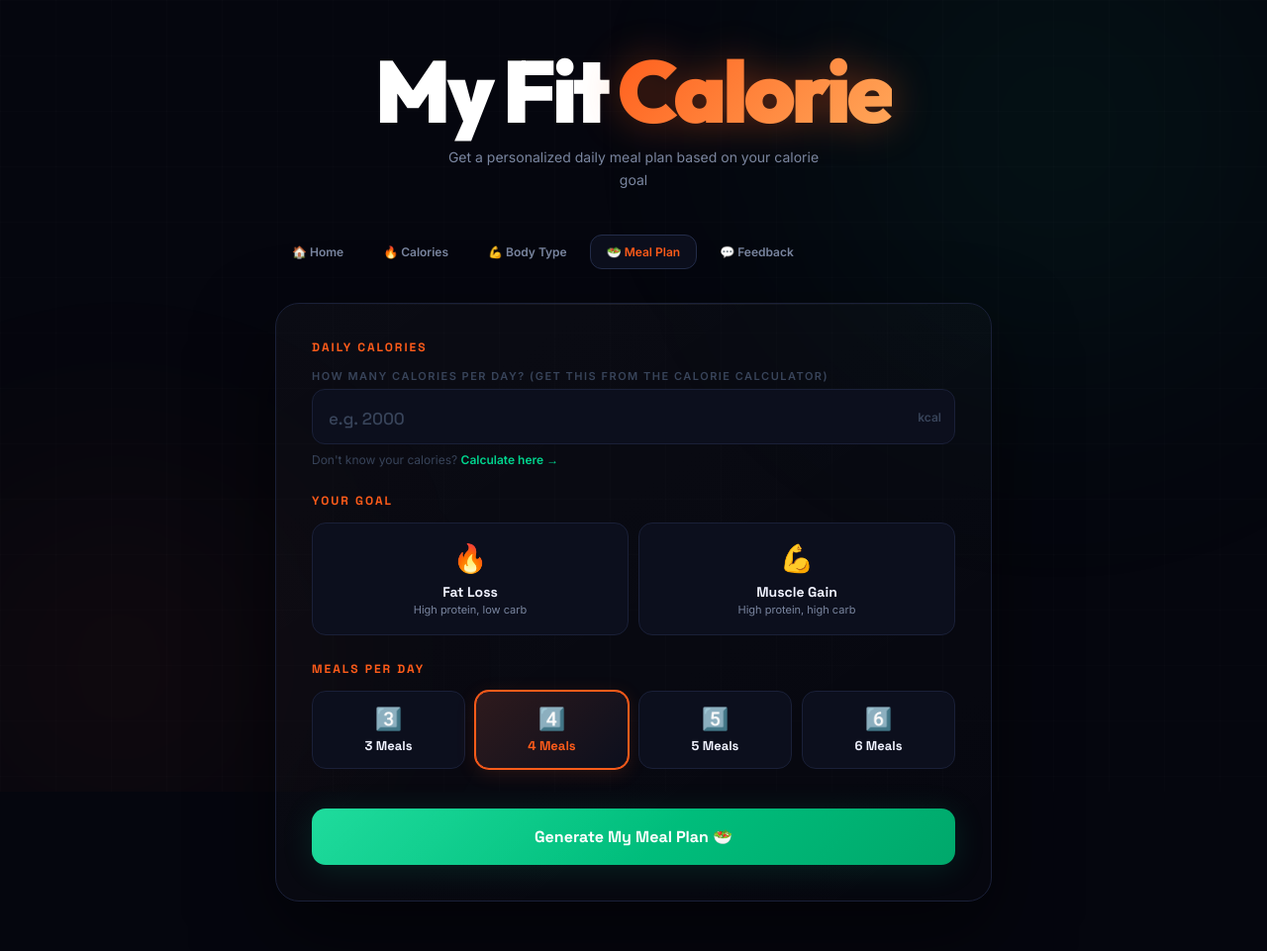
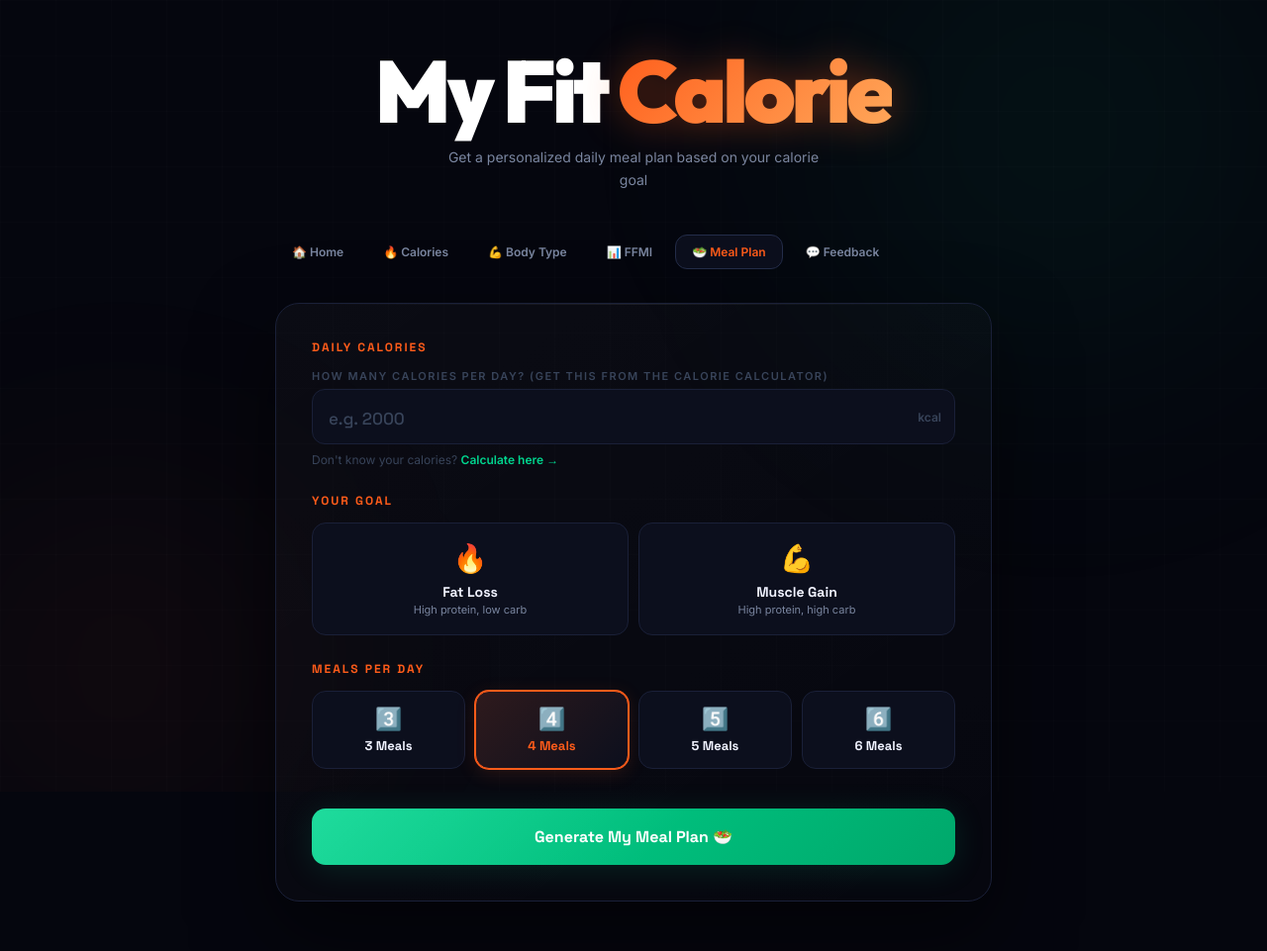
Before and after one commit to arhamsiddiqui07/myfitcalorie, a Flask app: page /mealplan in a window 1280 px wide. Shown: the top 961 px of the page at 99% size. Run offline with Flask 3, Linux system fonts and the light colour scheme.

Commit message:
Update mealplan.html

```diff
--- a/templates/mealplan.html
+++ b/templates/mealplan.html
@@ -103,7 +103,7 @@ input[type=number]::placeholder{color:var(--tx3);font-size:17px;font-weight:500}
     <a href="/" class="logo-link"><h1><span class="logo-w">My Fit</span> <span class="fire">Calorie</span></h1></a>
     <p>Get a personalized daily meal plan based on your calorie goal</p>
   </header>
-  <div class="nav"><a href="/" class="nav a">🏠 Home</a><a href="/calculator" class="nav a">🔥 Calories</a><a href="/bodytype" class="nav a">💪 Body Type</a><a href="/mealplan" class="nav a on">🥗 Meal Plan</a><a href="/feedback" class="nav a">💬 Feedback</a></div>
+  <div class="nav"><a href="/" class="nav a">🏠 Home</a><a href="/calculator" class="nav a">🔥 Calories</a><a href="/bodytype" class="nav a">💪 Body Type</a><a href="/ffmi" class="nav a">📊 FFMI</a><a href="/mealplan" class="nav a on">🥗 Meal Plan</a><a href="/feedback" class="nav a">💬 Feedback</a></div>
   {% if error %}<div class="err">⚠ {{ error }}</div>{% endif %}
   {% if result %}
   <div style="animation:up .6s both">
```
